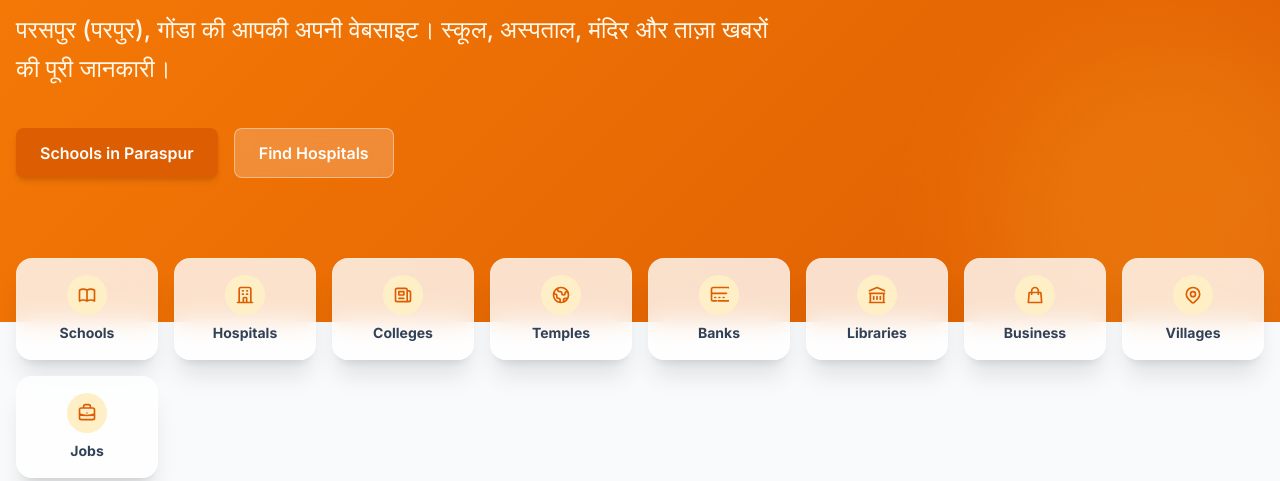
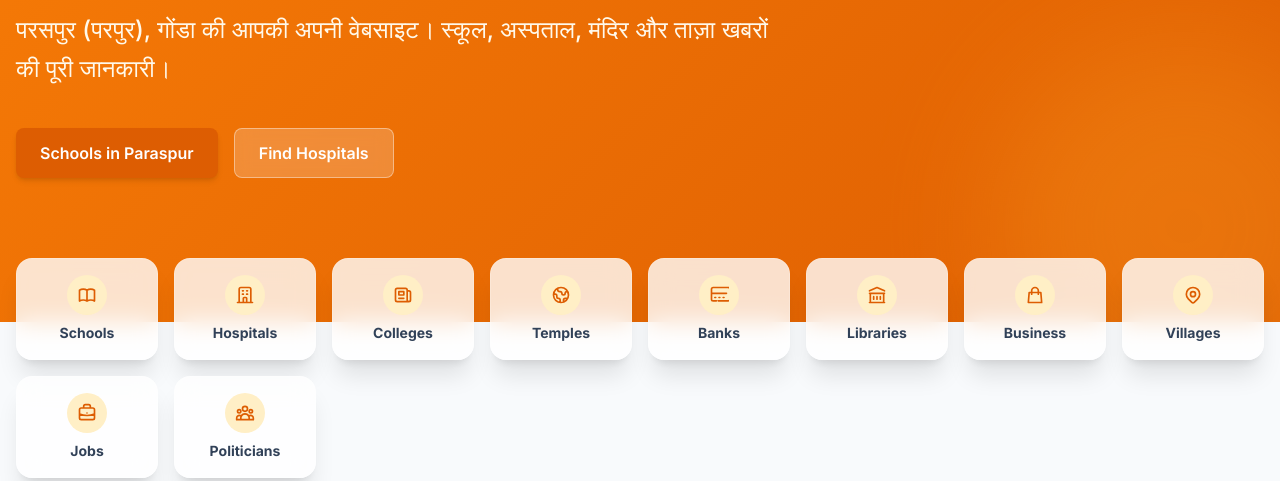
Before and after one commit to KapilDevPal/paraspur, a website built with Vite: page index.html in a window 1280 px wide. Shown: the part 471-952 px from the top of the page. Built offline with nearby package versions, Linux system fonts and the light colour scheme; no server answers.

Commit message:
polician

```diff
--- a/index.html
+++ b/index.html
@@ -107,6 +107,12 @@
             <svg class="w-5 h-5" fill="none" stroke="currentColor" viewBox="0 0 24 24"><path stroke-linecap="round" stroke-linejoin="round" stroke-width="2" d="M21 13.255A23.931 23.931 0 0112 15c-3.183 0-6.22-.62-9-1.745M16 6V4a2 2 0 00-2-2h-4a2 2 0 00-2 2v2m4 6h.01M5 20h14a2 2 0 002-2V8a2 2 0 00-2-2H5a2 2 0 00-2 2v10a2 2 0 002 2z"></path></svg>
           </div>
           <span class="font-bold text-slate-700 text-sm">Jobs</span>
+        </a>
+        <a href="/info/politicians.html" class="glass-card p-4 flex flex-col items-center text-center group hover:-translate-y-1 transition-all">
+          <div class="w-10 h-10 bg-primary-100 text-primary-600 rounded-full flex items-center justify-center mb-2 group-hover:bg-primary-600 group-hover:text-white transition">
+            <svg class="w-5 h-5" fill="none" stroke="currentColor" viewBox="0 0 24 24"><path stroke-linecap="round" stroke-linejoin="round" stroke-width="2" d="M17 20h5v-2a3 3 0 00-5.356-1.857M17 20H7m10 0v-2c0-.656-.126-1.283-.356-1.857M7 20H2v-2a3 3 0 015.356-1.857M7 20v-2c0-.656.126-1.283.356-1.857m0 0a5.002 5.002 0 019.288 0M15 7a3 3 0 11-6 0 3 3 0 016 0zm6 3a2 2 0 11-4 0 2 2 0 014 0zM7 10a2 2 0 11-4 0 2 2 0 014 0z"></path></svg>
+          </div>
+          <span class="font-bold text-slate-700 text-sm">Politicians</span>
         </a>
       </div>
     </section>
--- a/src/components/layout.js
+++ b/src/components/layout.js
@@ -24,6 +24,7 @@ export const Header = `
             <a href="/directory/best-beauty-parlour-in-paraspur.html" class="block px-4 py-2 text-sm text-slate-600 hover:bg-primary-50 hover:text-primary-600">Beauty Parlours</a>
             <a href="/directory/best-ladies-boutique-in-paraspur.html" class="block px-4 py-2 text-sm text-slate-600 hover:bg-primary-50 hover:text-primary-600">Ladies Boutique</a>
             <a href="/directory/wedding-shopping-in-paraspur.html" class="block px-4 py-2 text-sm text-slate-600 hover:bg-primary-50 hover:text-primary-600">Wedding Shopping</a>
+            <a href="/info/politicians.html" class="block px-4 py-2 text-sm text-slate-600 hover:bg-primary-50 hover:text-primary-600">Politicians & Leaders</a>
             <a href="/villages/index.html" class="block px-4 py-2 text-sm text-slate-600 hover:bg-primary-50 hover:text-primary-600">Village Directory</a>
           </div>
         </div>
@@ -87,6 +88,7 @@ export const Footer = `
           <li><a href="/blog/tulsidas-ayodhya-paraspur-connection.html" class="hover:text-primary-500 transition">Tulsidas & Paraspur</a></li>
           <li><a href="/directory/businesses.html" class="hover:text-primary-500 transition">Market Guide</a></li>
           <li><a href="/info/population.html" class="hover:text-primary-400 transition">Population Data</a></li>
+          <li><a href="/info/politicians.html" class="hover:text-primary-400 transition font-bold text-white">Politicians & Leaders</a></li>
           <li><a href="/info/history.html" class="hover:text-primary-400 transition">About Paraspur</a></li>
           <li><a href="/contact.html" class="hover:text-primary-400 transition">Contact Us</a></li>
         </ul>
```
